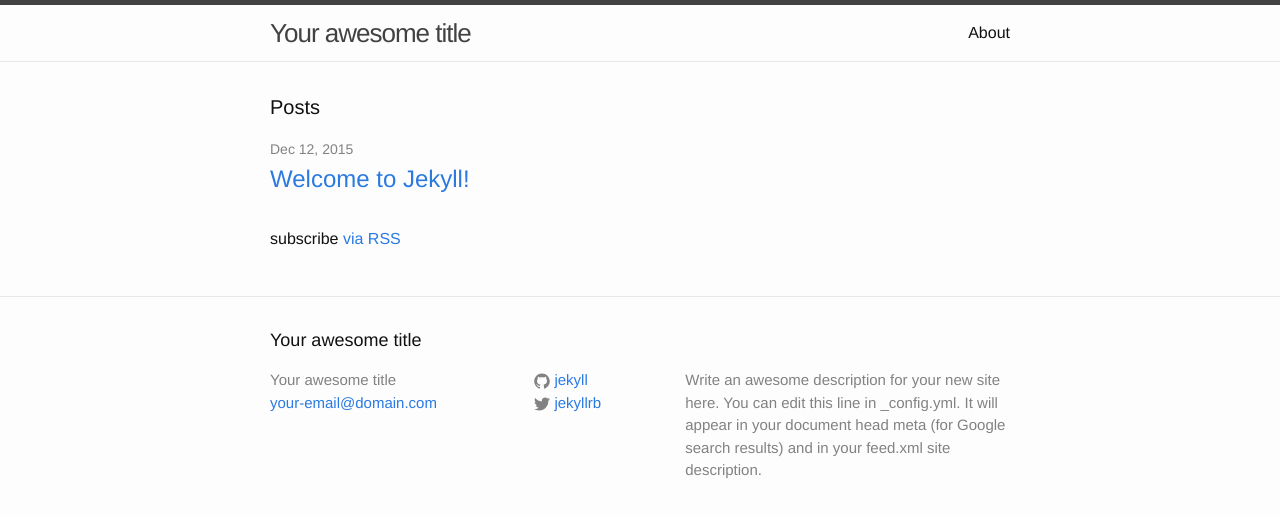
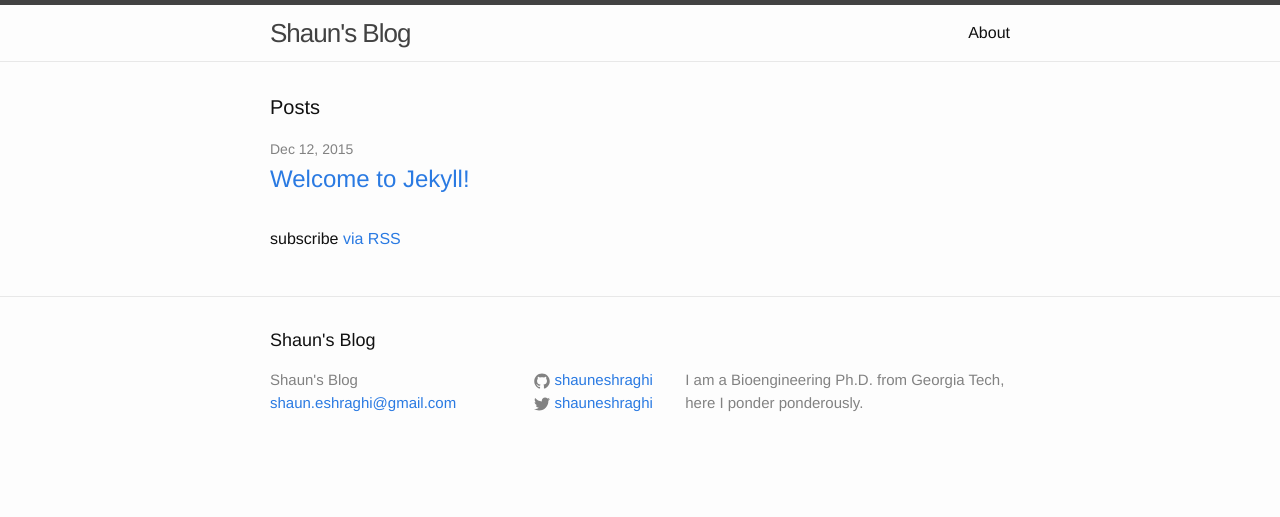
Before and after one commit to shauneshraghi/shauneshraghi.github.io, a Jekyll site: the page built from index.html, in a window 1280 px wide. Shown: the top 517 px of the page. Built offline with Jekyll 4.4.1, drawn with Linux system fonts in a browser that asks for light colours.

Commit message:
base information

```diff
--- a/_config.yml
+++ b/_config.yml
@@ -6,16 +6,14 @@
 # 'jekyll serve'. If you change this file, please restart the server process.
 
 # Site settings
-title: Your awesome title
-email: your-email@domain.com
+title: Shaun's Blog
+email: shaun.eshraghi@gmail.com
 description: > # this means to ignore newlines until "baseurl:"
-  Write an awesome description for your new site here. You can edit this
-  line in _config.yml. It will appear in your document head meta (for
-  Google search results) and in your feed.xml site description.
+  I am a Bioengineering Ph.D. from Georgia Tech, here I ponder ponderously.
 baseurl: "" # the subpath of your site, e.g. /blog
 url: "http://yourdomain.com" # the base hostname & protocol for your site
-twitter_username: jekyllrb
-github_username:  jekyll
+twitter_username: shauneshraghi
+github_username:  shauneshraghi
 
 # Build settings
 markdown: kramdown
```
